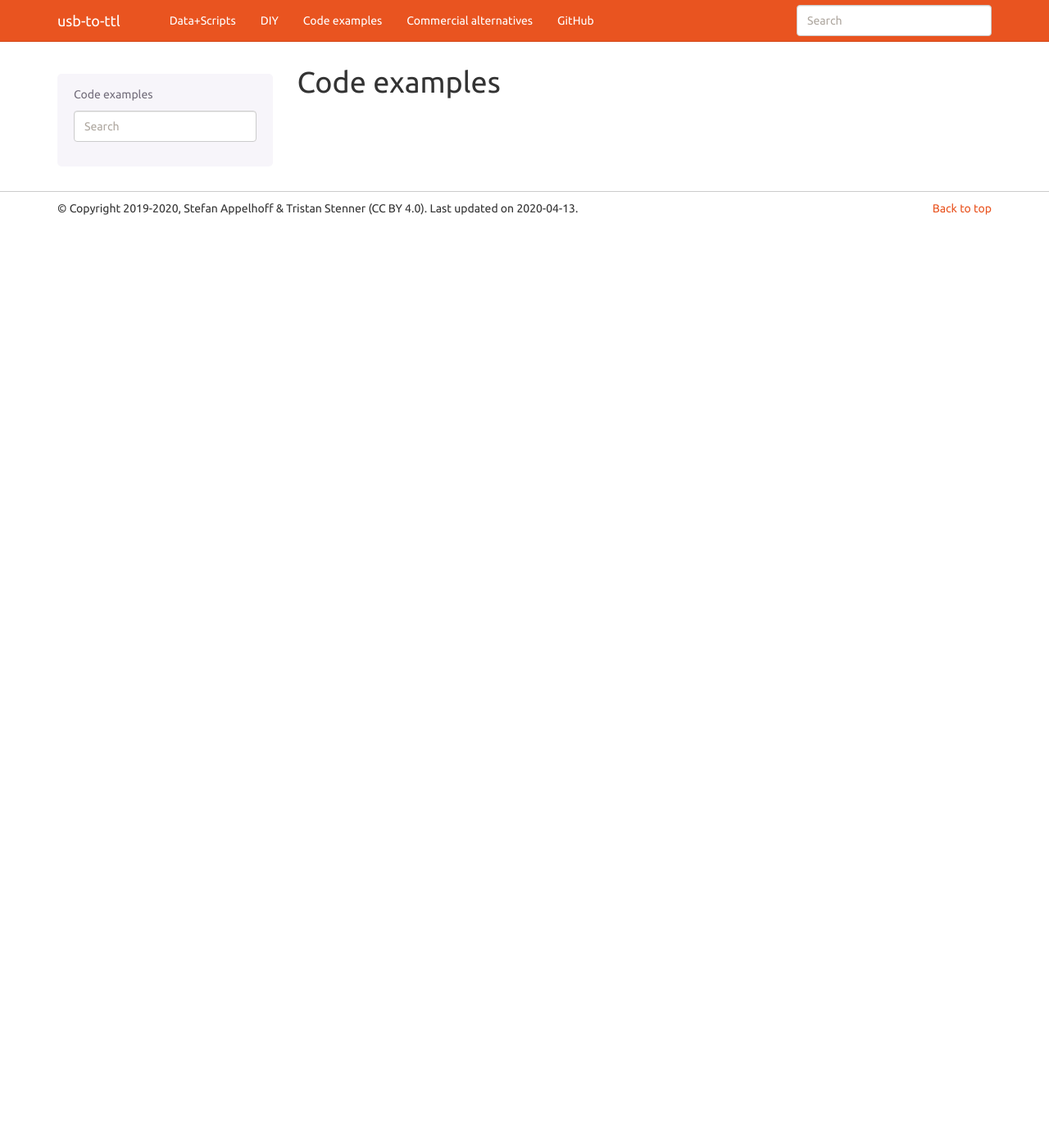
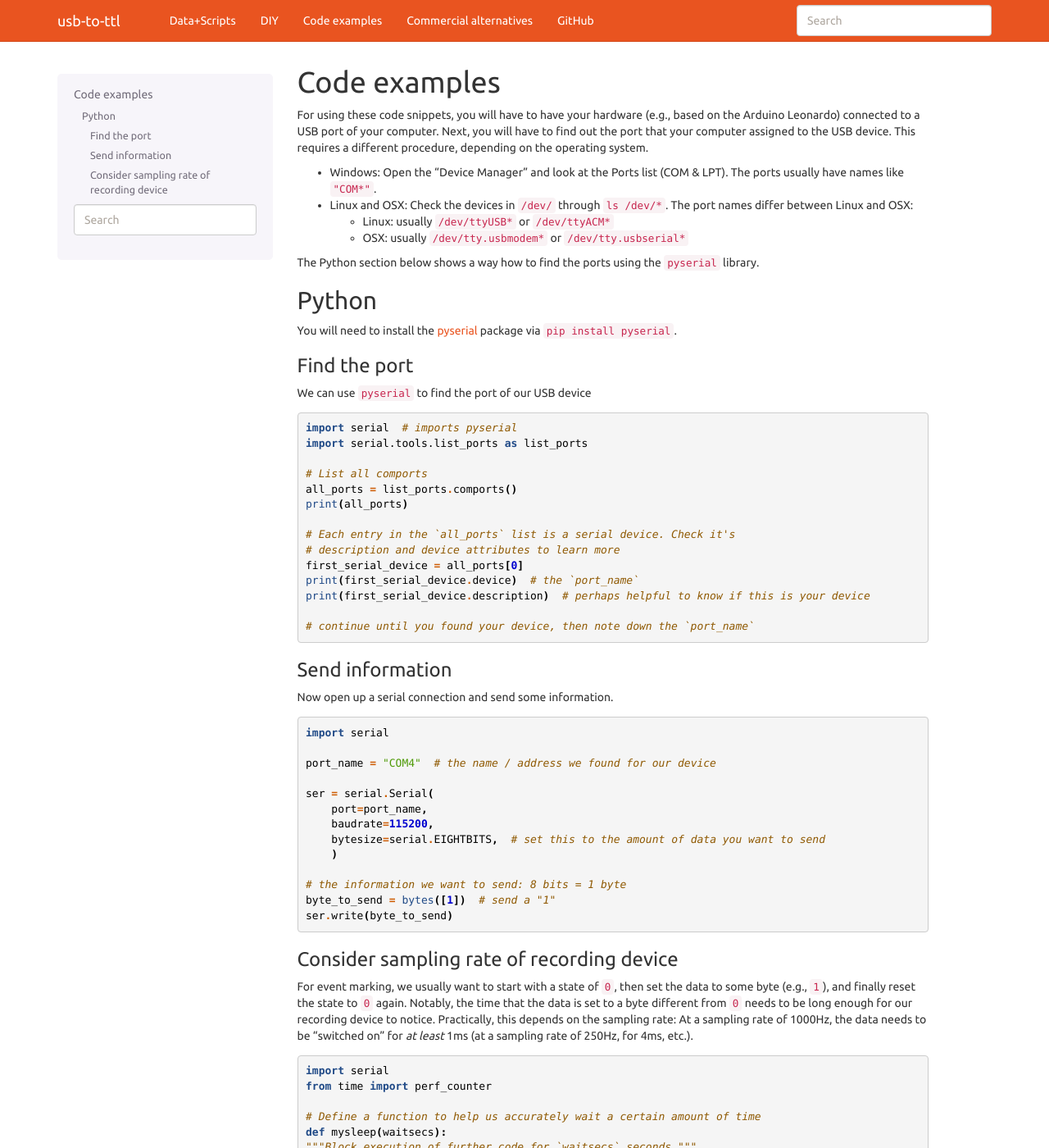
Before and after one commit to sappelhoff/usb-to-ttl, a Sphinx documentation site: the page built from docs/code-examples.rst, in a window 1280 px wide and 1400 px high. Shown: the whole window at 82% size. Built offline with Sphinx 7.4.7, drawn with Linux system fonts in a browser that asks for light colours; some of the changed text lies outside the part shown.

Commit message:
add code examples

```diff
--- a/docs/code-examples.rst
+++ b/docs/code-examples.rst
@@ -4,3 +4,105 @@
 
 Code examples
 =============
+
+For using these code snippets, you will have to have your hardware (e.g., based on the Arduino Leonardo) connected to a USB port of your computer.
+Next, you will have to find out the port that your computer assigned to the USB device.
+This requires a different procedure, depending on the operating system.
+
+- Windows: Open the "Device Manager" and look at the Ports list (COM & LPT). The ports usually have names like ``"COM*"``.
+- Linux and OSX: Check the devices in ``/dev/`` through ``ls /dev/*``. The port names differ between Linux and OSX:
+
+  - Linux: usually ``/dev/ttyUSB*`` or ``/dev/ttyACM*``
+
+  - OSX: usually ``/dev/tty.usbmodem*`` or ``/dev/tty.usbserial*``
+
+The Python section below shows a way how to find the ports using the ``pyserial`` library.
+
+Python
+------
+
+You will need to install the `pyserial`_ package via ``pip install pyserial``.
+
+Find the port
+^^^^^^^^^^^^^
+
+We can use ``pyserial`` to find the port of our USB device
+
+.. code-block:: python
+
+   import serial  # imports pyserial
+   import serial.tools.list_ports as list_ports
+
+   # List all comports
+   all_ports = list_ports.comports()
+   print(all_ports)
+
+   # Each entry in the `all_ports` list is a serial device. Check it's
+   # description and device attributes to learn more
+   first_serial_device = all_ports[0]
+   print(first_serial_device.device)  # the `port_name`
+   print(first_serial_device.description)  # perhaps helpful to know if this is your device
+
+   # continue until you found your device, then note down the `port_name`
+
+Send information
+^^^^^^^^^^^^^^^^
+
+Now open up a serial connection and send some information.
+
+.. code-block:: python
+
+   import serial
+
+   port_name = "COM4"  # the name / address we found for our device
+
+   ser = serial.Serial(
+       port=port_name,
+       baudrate=115200,
+       bytesize=serial.EIGHTBITS,  # set this to the amount of data you want to send
+       )
+
+   # the information we want to send: 8 bits = 1 byte
+   byte_to_send = bytes([1])  # send a "1"
+   ser.write(byte_to_send)
+
+Consider sampling rate of recording device
+^^^^^^^^^^^^^^^^^^^^^^^^^^^^^^^^^^^^^^^^^^
+
+For event marking, we usually want to start with a state of ``0``, then set the data to some byte (e.g., ``1``), and finally reset the state to ``0`` again.
+Notably, the time that the data is set to a byte different from ``0`` needs to be long enough for our recording device to notice.
+Practically, this depends on the sampling rate: At a sampling rate of 1000Hz, the data needs to be "switched on" for *at least* 1ms (at a sampling rate of 250Hz, for 4ms, etc.).
+
+.. code-block:: python
+
+   import serial
+   from time import perf_counter
+
+   # Define a function to help us accurately wait a certain amount of time
+   def mysleep(waitsecs):
+   """Block execution of further code for `waitsecs` seconds."""
+       twaited = 0
+       start = perf_counter()
+       while twaited < waitsecs:
+           twaited = perf_counter() - start
+
+   ser = serial.Serial(
+       port="COM4",
+       baudrate=115200,
+       bytesize=serial.EIGHTBITS,  # set this to the amount of data you want to send
+       )
+
+   # Set data status to `0`
+   ser.write(bytes([0]))
+
+   # Let's send some information: Bytes from 1 to 10
+   # We assume that our recording device has a sampling rate of 1000Hz
+   for data in range(1, 10):
+       byte_to_send = bytes([data])
+
+       ser.write(byte_to_send)  # send data
+       mysleep(waitsecs=0.001)  # wait for 1ms for recording device to catch this
+       ser.write(bytes([0]))  # reset data status to `0`
+
+
+.. _pyserial: https://github.com/pyserial/pyserial
```
